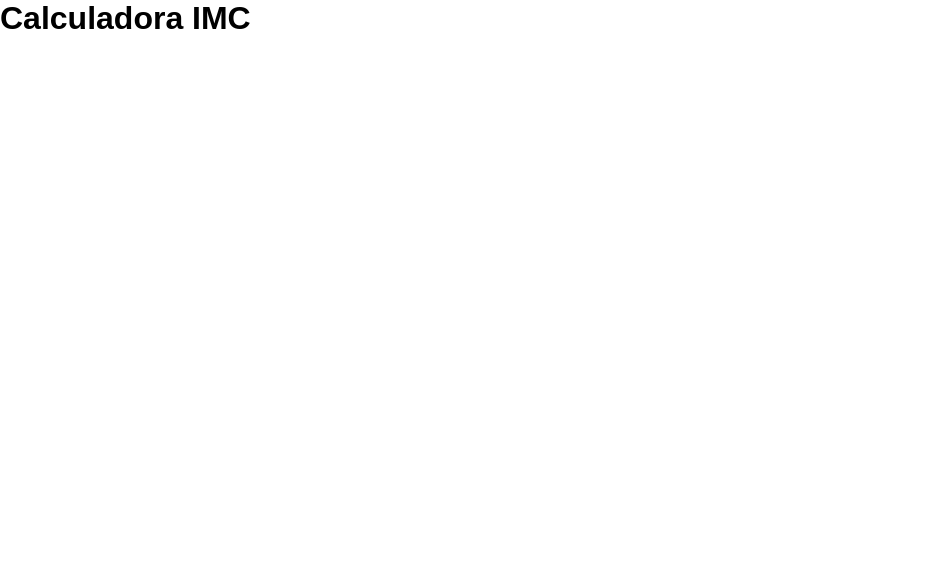
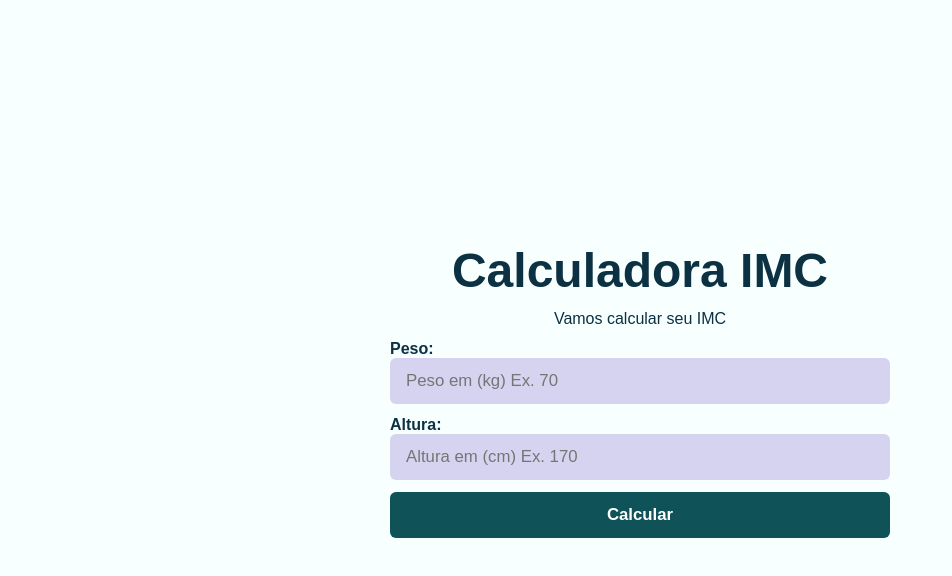
Before and after one commit to kaykydlima/calculadoraIMC, a React (Create React App) app: page / in a window 1280 px wide. Shown: the top 576 px of the page, without its empty margins (0-952 px from the left). Built offline with nearby package versions, Linux system fonts and the light colour scheme.

Commit message:
Final da construção

```diff
--- /dev/null
+++ b/src/App.css
@@ -0,0 +1,24 @@
+.app{
+    align-items: center;
+    background: #F7FfFF;
+    color: #0B3142;
+    display: flex;
+    flex-direction: column;
+    height: 100vh;
+    justify-content: center;
+    width: 100%;
+}
+
+.areaDados{
+    align-items: center;
+    display: flex;
+    flex-direction: column;
+    width: 500px;
+}
+
+@media screen and (max-width: 425px) {
+    .areaDados{
+        width: 100%;
+        padding: 0 2.5rem;
+    }
+}
--- a/src/App.js
+++ b/src/App.js
@@ -1,10 +1,15 @@
+import "./App.css"
+import FormPeso from "./Components/FormPeso";
 import Titulo from "./Components/Titulo";
+
 
 export default function App() {
   return (
     <div className="app">
       <Titulo/>
-
+      <div className="areaDados">
+        <FormPeso/>
+      </div>
     </div>
   );
 }
--- /dev/null
+++ b/src/Components/FormPeso/index.css
@@ -0,0 +1,41 @@
+label{
+    width: 100%;
+    align-items: center;
+    margin-bottom: 12px;
+    font-weight: bold;
+}
+
+input{
+    background: #D6D3F0;
+    border: 0;
+    border-radius: 6px;
+    color: #161616;
+    font-size: 1.05rem;
+    height: 46px;
+    outline: 0 solid #000;
+    padding: 0 1rem;
+    width: 100%;
+}
+
+button{
+    background: #0F5257;
+    border: none;
+    border-radius: 6px;
+    color: #FFF;
+    font-size: 1.05rem;
+    font-weight: bold;
+    height: 46px;
+    width: 100%;
+}
+
+h2{
+    font-size: 1.15rem;
+    margin-top: 20px;
+}
+
+@media screen and (max-width: 700px){
+    input:active{
+        outline: 2px solid #000;
+        pointer-events: visible;
+    }
+}
--- /dev/null
+++ b/src/Components/FormPeso/index.jsx
@@ -0,0 +1,34 @@
+import React, { useState } from "react";
+import "./index.css"
+
+const AreaInputs = () => {
+    const [peso, setPeso] = useState('');
+    const [altura, setAltura] = useState('');
+    const [mensagem, setMensagem] = useState('');
+
+    function calcularImc(){
+        const alt = altura / 100;
+        const imc = peso / (alt * alt);
+
+        if(imc < 18.6 ){
+            setMensagem("Você está abaixo do peso! Seu IMC é de: " + imc.toFixed(2));
+        } else if (imc >= 18.6 && imc < 24.9){
+            setMensagem("Você está no peso ideal! Seu IMC é de: " + imc.toFixed(2));
+        } else if(imc >= 24.9 && imc < 34.9){
+            setMensagem("Você está um pouco acima do peso! Seu IMC é de: " + imc.toFixed(2));
+        } else {
+            setMensagem("Obesidade! Seu IMC é de " + imc.toFixed(2));
+        }
+    }
+
+    return(
+        <>
+            <label htmlFor="peso">Peso: <input type="text" id="peso" placeholder="Peso em (kg) Ex. 70" value={peso} onChange={(e) => setPeso(e.target.value)}/></label>
+            <label htmlFor="altura">Altura: <input type="text" id="altura" placeholder="Altura em (cm) Ex. 170" value={altura} onChange={(e) => setAltura(e.target.value)}/></label>
+            <button onClick={calcularImc}>Calcular</button>
+            <h2>{mensagem}</h2>
+        </>
+    );
+}
+
+export default AreaInputs;
--- a/src/Components/Titulo/index.css
+++ b/src/Components/Titulo/index.css
@@ -0,0 +1,19 @@
+h1{
+    font-size: 3rem;
+}
+
+p{
+    margin: 12px 0;
+}
+
+@media screen and (max-width: 450px){
+    h1{
+        font-size: 2.5rem;
+    }
+}
+
+@media screen and (max-width: 320px){
+    h1{
+        font-size: 2.1rem;
+    }
+}
--- a/src/Components/Titulo/index.jsx
+++ b/src/Components/Titulo/index.jsx
@@ -5,6 +5,7 @@ const Titulo = () => {
     return(
         <>
             <h1>Calculadora IMC</h1>
+            <p>Vamos calcular seu IMC</p>
         </>
     );
 }
```
